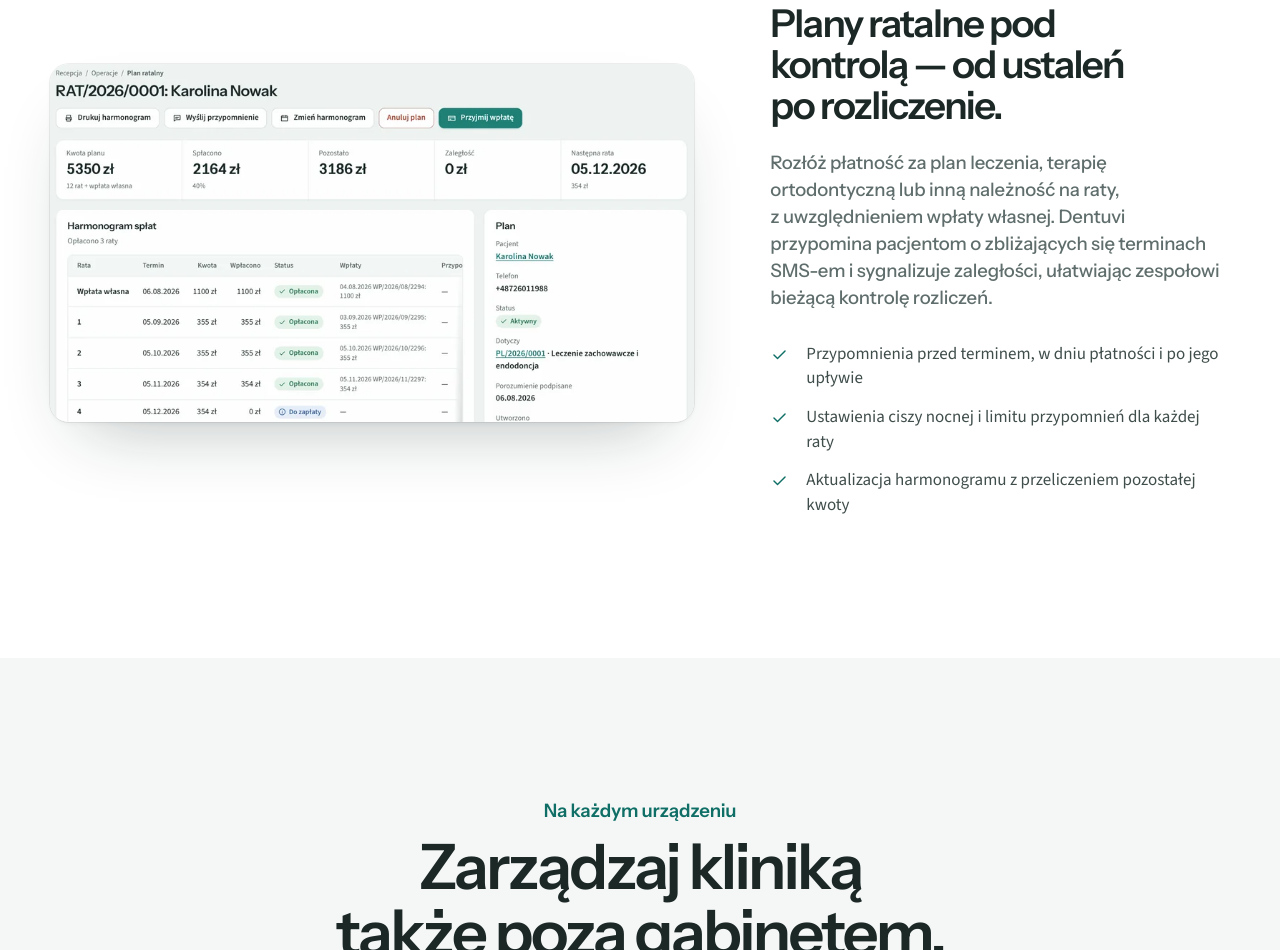
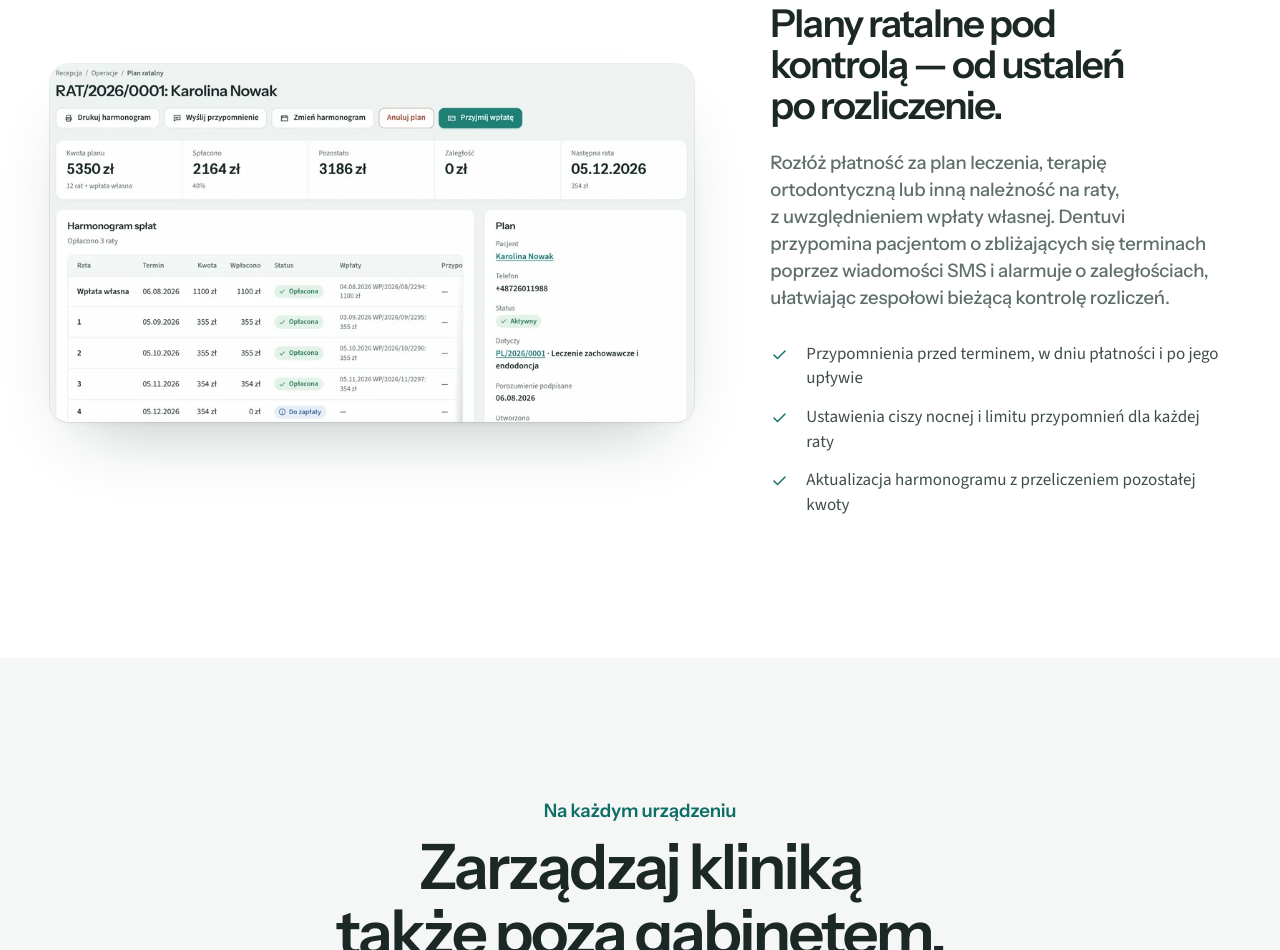
Before and after one commit to bitsbusko-cmd/dentuvi-www, a website: page public/index.html in a window 1280 px wide. Shown: the part 8893-9843 px from the top of the page. Drawn offline with Linux system fonts and the light colour scheme.

Commit message:
Raty: przypomnienia „poprzez wiadomości SMS”, „alarmuje o zaległościach”
Co-Authored-By: Claude Opus 5.5 <noreply@anthropic.com>
Claude-Session: https://claude.ai/code/session_013ULRzyk52FW8RG4ig33BLA

```diff
--- a/public/index.html
+++ b/public/index.html
@@ -305,7 +305,7 @@
     <div class="split-txt head l rv">
       <p class="lbl">Raty</p>
       <h2 class="h2" id="h-raty">Plany ratalne pod kontrolą — od ustaleń po rozliczenie.</h2>
-      <p class="sub">Rozłóż płatność za plan leczenia, terapię ortodontyczną lub inną należność na raty, z uwzględnieniem wpłaty własnej. Dentuvi przypomina pacjentom o zbliżających się terminach SMS-em i sygnalizuje zaległości, ułatwiając zespołowi bieżącą kontrolę rozliczeń.</p>
+      <p class="sub">Rozłóż płatność za plan leczenia, terapię ortodontyczną lub inną należność na raty, z uwzględnieniem wpłaty własnej. Dentuvi przypomina pacjentom o zbliżających się terminach poprzez wiadomości SMS i alarmuje o zaległościach, ułatwiając zespołowi bieżącą kontrolę rozliczeń.</p>
       <ul class="facts">
         <li><svg class="i" aria-hidden="true"><use href="#i-check"/></svg>Przypomnienia przed terminem, w dniu płatności i po jego upływie</li>
         <li><svg class="i" aria-hidden="true"><use href="#i-check"/></svg>Ustawienia ciszy nocnej i limitu przypomnień dla każdej raty</li>
```
Also changed, not shown: src/index.html (+1 -1 lines).
